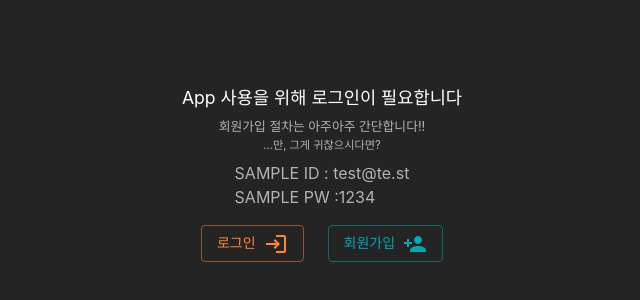
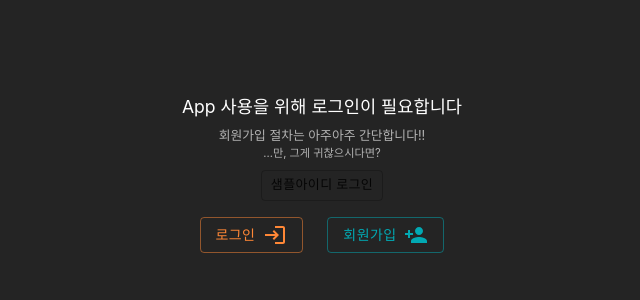
Before and after one commit to CSKIM999/WebApp.Project, a React (Create React App) app in the folder client/: page /#/ in a window 1280 px wide. Shown: the part 218-518 px from the top of the page, without its empty margins (318-958 px from the left). Built offline with nearby package versions, Linux system fonts and the light colour scheme; no server answers.

Commit message:
feat: Sample Login Component

```diff
--- a/client/src/App.js
+++ b/client/src/App.js
@@ -13,7 +13,7 @@ function App() {
   return (
     <Router>
       <Routes>
-        <Route exact path="/front" element={<AuthMainPage />} />
+        <Route exact path="/home" element={<AuthMainPage />} />
         <Route exact path="/" element={<AuthLandingPage />} />
       </Routes>
     </Router>
--- a/client/src/components/LandingPage/LandingPage.js
+++ b/client/src/components/LandingPage/LandingPage.js
@@ -2,6 +2,7 @@ import { Grid, Stack, Typography } from "@mui/material";
 import React from "react";
 import Login from "./utils/Login";
 import Register from "./utils/Register";
+import SampleLogin from "./utils/SampleLogin";
 
 function LandingPage() {
   return (
@@ -26,13 +27,10 @@ function LandingPage() {
         </Stack>
       </Grid>
       <Grid item container direction="column" alignItems="center">
-        <Stack>
-          <Typography>SAMPLE ID : test@te.st</Typography>
-          <Typography>SAMPLE PW :1234</Typography>
-        </Stack>
+        <SampleLogin />
         <Stack sx={{ p: 2 }} direction="row" spacing={3}>
-          <Login></Login>
-          <Register></Register>
+          <Login />
+          <Register />
         </Stack>
       </Grid>
     </Grid>
--- a/client/src/components/LandingPage/utils/Login.js
+++ b/client/src/components/LandingPage/utils/Login.js
@@ -87,7 +87,7 @@ export default function Login() {
               }
             );
           }
-          navigate("/front");
+          navigate("/home");
         } else {
           alert("로그인 실패");
         }
@@ -100,7 +100,7 @@ export default function Login() {
 
   return (
     <div>
-      <Button variant="outlined" onClick={handleClickOpen}>
+      <Button variant="outlined" color="primary" onClick={handleClickOpen}>
         로그인
         <LoginOutlined sx={{ ml: 1 }} />
       </Button>
--- /dev/null
+++ b/client/src/components/LandingPage/utils/SampleLogin.js
@@ -0,0 +1,60 @@
+import { Button } from "@material-ui/core";
+import React from "react";
+import { useDispatch } from "react-redux";
+import { loginUser } from "../../../_actions/user_action";
+import * as Axios from "axios";
+import { useNavigate } from "react-router-dom";
+
+function SampleLogin() {
+  const dispatch = useDispatch();
+  const navigate = useNavigate();
+  const onClickLogin = () => {
+    const body = {
+      email: "test@te.st",
+      password: "1234",
+    };
+    dispatch(loginUser(body)).then((res) => {
+      if (res.payload.loginSuccess) {
+        const sampleRoutine = {
+          writer: "631f4b63d7d78af1e32e571a",
+          date: new Date(),
+          name: "클릭해보세요!",
+          runtime: [1, 30, 0],
+          execute: [
+            {
+              name: "샘플 기록입니다",
+              progress: [1, 1],
+            },
+            {
+              name: "운동을 끝내면",
+              progress: [1, 1],
+            },
+            {
+              name: "기록이 자동저장됩니다.",
+              progress: [1, 1],
+            },
+          ],
+        };
+        Axios.post(
+          process.env.REACT_APP_HOST + "/api/history/",
+          sampleRoutine
+        ).then((response) => {
+          console.log(response.data);
+        });
+        alert("로그인 성공!");
+        navigate("/home");
+      } else {
+        alert("로그인 실패");
+      }
+    });
+  };
+  return (
+    <div>
+      <Button variant="outlined" size="small" onClick={onClickLogin}>
+        샘플아이디 로그인
+      </Button>
+    </div>
+  );
+}
+
+export default SampleLogin;
--- a/client/src/hoc/auth.js
+++ b/client/src/hoc/auth.js
@@ -30,7 +30,7 @@ export default function AUTH(SpecificComponent, option, adminRoute = null) {
             alert("관리자 권한이 필요합니다");
           } else {
             if (option === false) {
-              navigate("/front");
+              navigate("/home");
               alert("이미 로그인되어있습니다");
             }
           }
```
